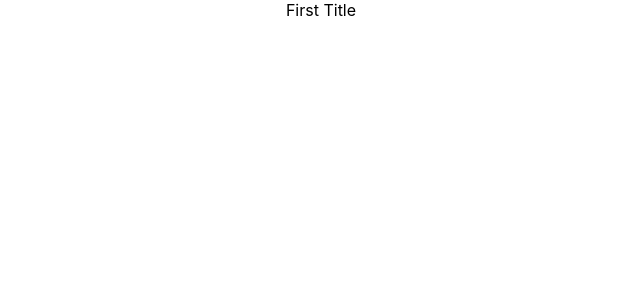
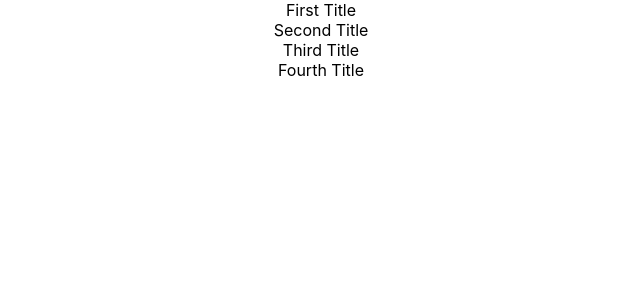
Before and after one commit to JoshuaJonesTS/basic-react-practice, a React (Create React App) app: page / in a window 1280 px wide. Shown: the top 300 px of the page, without its empty margins (319-959 px from the left). Built offline with nearby package versions, Linux system fonts and the light colour scheme.

Commit message:
Create more headers

```diff
--- a/src/App.js
+++ b/src/App.js
@@ -5,6 +5,9 @@ function App() {
   return (
     <div className="App">
      <Header title={"First Title"}></Header>
+     <Header title={"Second Title"}></Header>
+     <Header title={"Third Title"}></Header>
+     <Header title={"Fourth Title"}></Header>
     </div>
   );
 }
```
